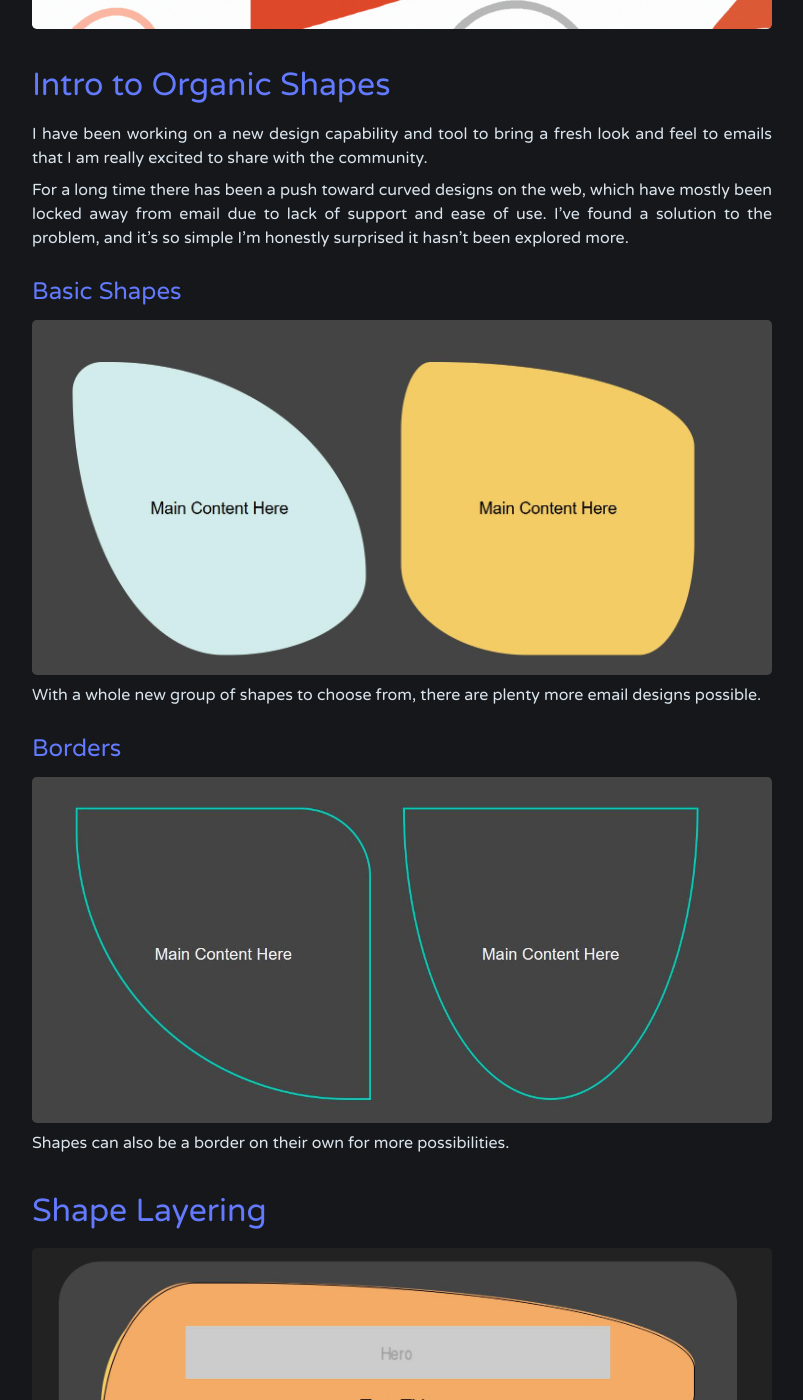
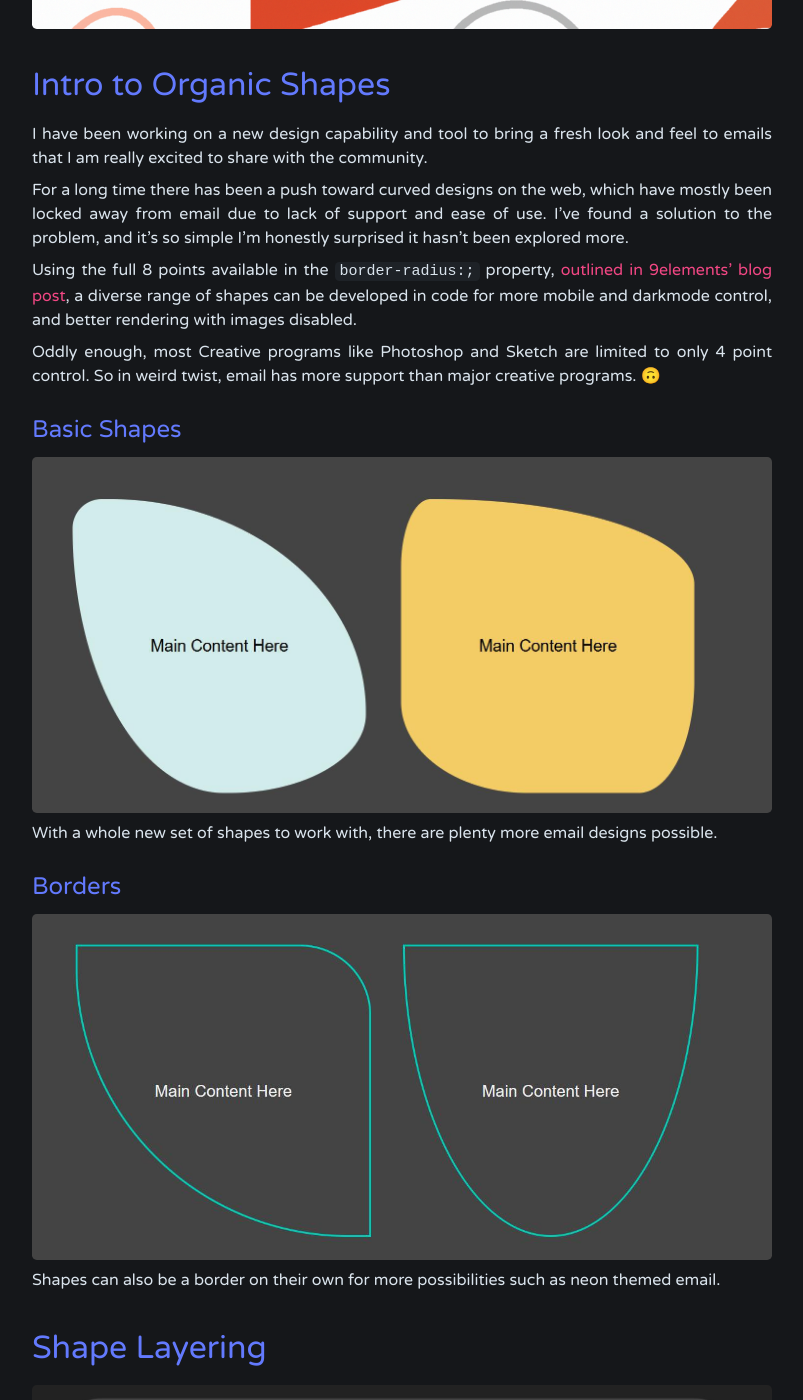
Before and after one commit to Colin-Whelan/Colin-Whelan.github.io, a Jekyll site: the page built from _posts/2022-10-03-organic-shapes.md, in a window 1280 px wide and 1400 px high, scrolled down 551 px. Shown: the whole window, without its empty margins (238-1041 px from the left). Built offline with Jekyll 4.4.1, drawn with Linux system fonts in a browser that asks for light colours; nearby versions of some CDN libraries; comment, search, counter and statistics services are not loaded; some of the changed text lies outside the part shown.

Commit message:
Update 2022-10-03-organic-shapes.md

```diff
--- a/_posts/2022-10-03-organic-shapes.md
+++ b/_posts/2022-10-03-organic-shapes.md
@@ -13,17 +13,21 @@ I have been working on a new design capability and tool to bring a fresh look an
 
 For a long time there has been a push toward curved designs on the web, which have mostly been locked away from email due to lack of support and ease of use. I've found a solution to the problem, and it's so simple I'm honestly surprised it hasn't been explored more.
 
+Using the full 8 points available in the `border-radius:;` property, [outlined in 9elements' blog post](https://9elements.com/blog/css-border-radius/#eight-values-separated-by-a-slash-this-is-where-it-gets-interesting-){:target="_blank"}{:rel="noopener noreferrer"}, a diverse range of shapes can be developed in code for more mobile and darkmode control, and better rendering with images disabled.
+
+Oddly enough, most Creative programs like Photoshop and Sketch are limited to only 4 point control. So in weird twist, email has more support than major creative programs. 🙃
+
 ## Basic Shapes
 
 ![](../../../../../../../assets/images/organicShape-basic.jpg)
 
-With a whole new group of shapes to choose from, there are plenty more email designs possible.
+With a whole new set of shapes to work with, there are plenty more email designs possible.
 
 ## Borders
 
 ![](../../../../../../../assets/images/organicShape-borders.jpg)
 
-Shapes can also be a border on their own for more possibilities.
+Shapes can also be a border on their own for more possibilities such as neon themed email.
 
 # Shape Layering
 
@@ -123,7 +127,7 @@ border-radius: 15% 77% 70% 17% / 71% 39% 48% 18% !important;
 
 ## Advanced Shape Layering[^1]
 
-Like basic shapes, design with the 9elements pages and paste values into [my VML pather tool](https://vml-pather.glitch.me/){:target="_blank"}{:rel="noopener noreferrer"}. Be sure to select the `<v:group>` option. To get this working on the rest of the devices, add the background colors and shape details to classes and asign to nested `<td>`'s as needed.
+Like basic shapes, design with the 9elements pages and paste values into [my VML pather tool](https://vml-pather.glitch.me/){:target="_blank"}{:rel="noopener noreferrer"}. Be sure to select the `<v:group>` option. While this allows for layering, it doesn't actually generate the additional shapes or nested code. See the example below for reference.
 
 HTML
 
```
Also changed, not shown: other parts of _posts/2022-10-03-organic-shapes.md (+1 -1 lines).
